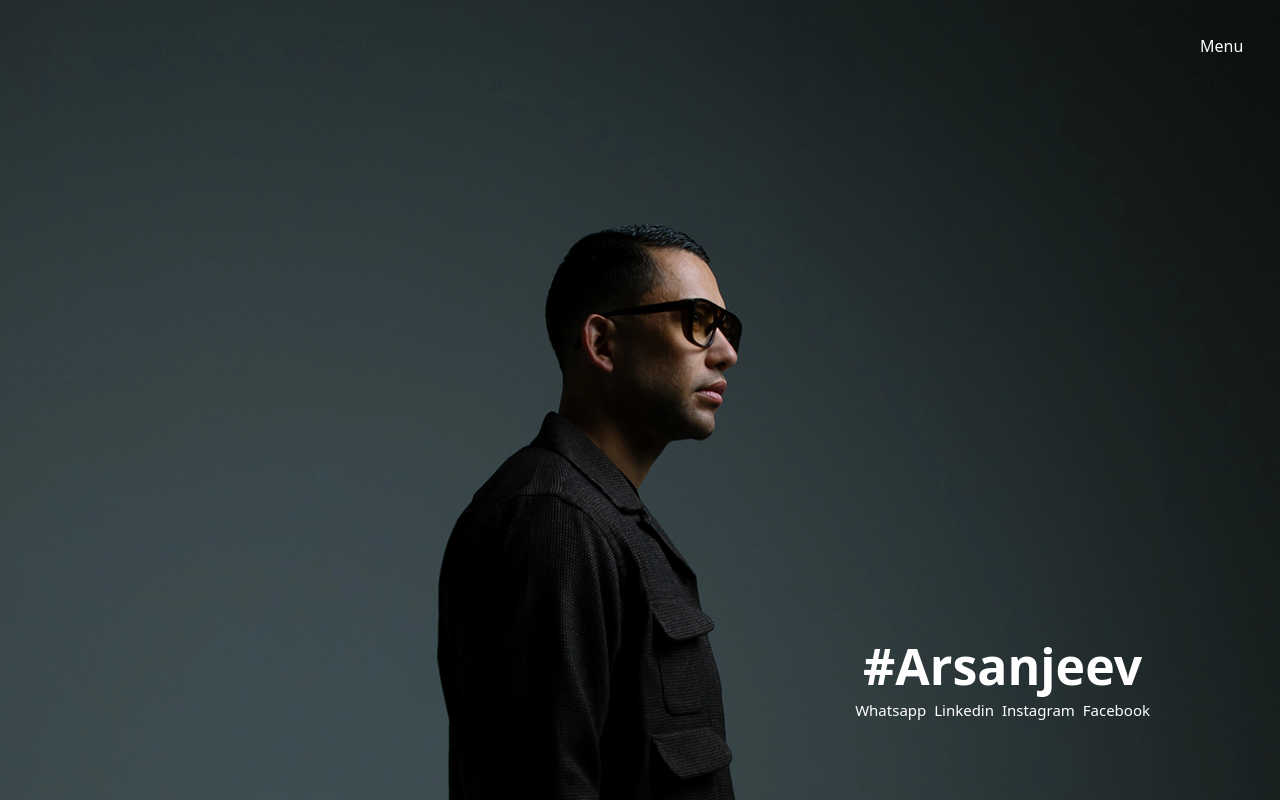
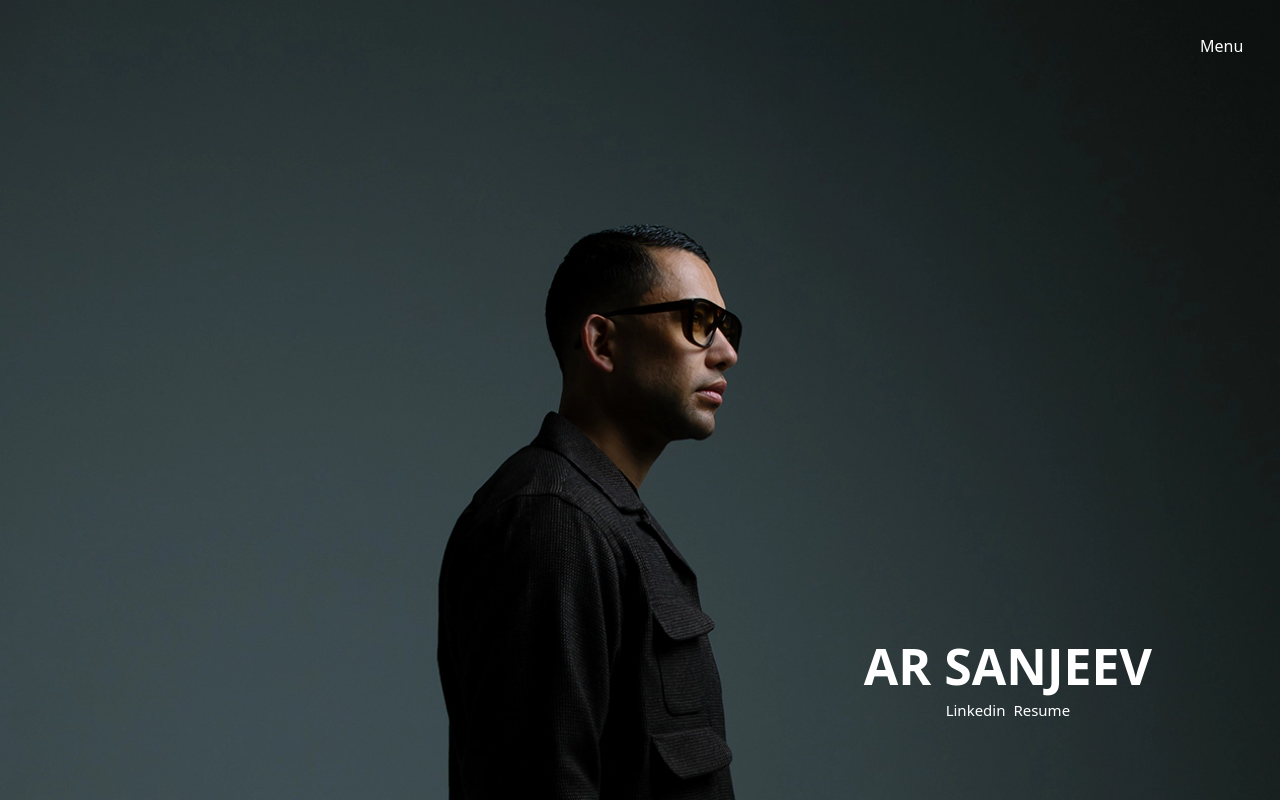
Before and after one commit to arsanjeevk/Arsanjeevk, a plain HTML site: page index.html in a window 1280 px wide. Drawn offline with nearby package versions, Linux system fonts and the light colour scheme.

Commit message:
Update index.html

```diff
--- a/index.html
+++ b/index.html
@@ -7,12 +7,14 @@
     <meta http-equiv="X-UA-Compatible" content="ie=edge">
     <title>Arsanjeev.com</title>
     <link rel="stylesheet" href="style.css">
+
     <!-- <link rel="stylesheet" href="gallay.css"> -->
     <script src="http://code.jquery.com/jquery-3.3.1.js"></script>
     <link href="https://fonts.googleapis.com/css?family=Poppins:200,300,400,700,900" rel="stylesheet">
 
     <!--  *****   Link To Font Awsome Icons   *****  -->
     <link rel="stylesheet" href="https://cdnjs.cloudflare.com/ajax/libs/font-awesome/6.7.2/css/all.min.css" />
+
 </head>
 
 <body>
@@ -21,12 +23,12 @@
 
     <section id="banner">
         <div class="banner-text">
-            <h2>#Arsanjeev</h2>
+            <h2>AR SANJEEV</h2>
             <p>
-                <a href="#"> <span>Whatsapp</span></a>
-                <a href="https://www.linkedin.com/in/sanjeev-kumawat-0b174123b?utm_source=share&utm_campaign=share_via&utm_content=profile&utm_medium=android_app"> <span>Linkedin</span></a>
-                <a href="#"> <span>Instagram</span></a>
-                <a href="#"> <span>Facebook</span></a>
+                <a
+                    href="https://www.linkedin.com/in/sanjeev-kumawat-0b174123b?utm_source=share&utm_campaign=share_via&utm_content=profile&utm_medium=android_app">
+                    <span>Linkedin</span></a>
+                <a href="resume.pdf" target="_blank">Resume</a>
             </p>
         </div>
     </section>
@@ -41,9 +43,11 @@
             </ul>
         </nav>
     </div>
+
     <div id="menubtn">
-       <div id="menu">Menu</div>
+        <div id="menu">Menu</div>
     </div>
+
     <!-- top navigation bar ends -->
 
     <script src="script.js"></script>
```
